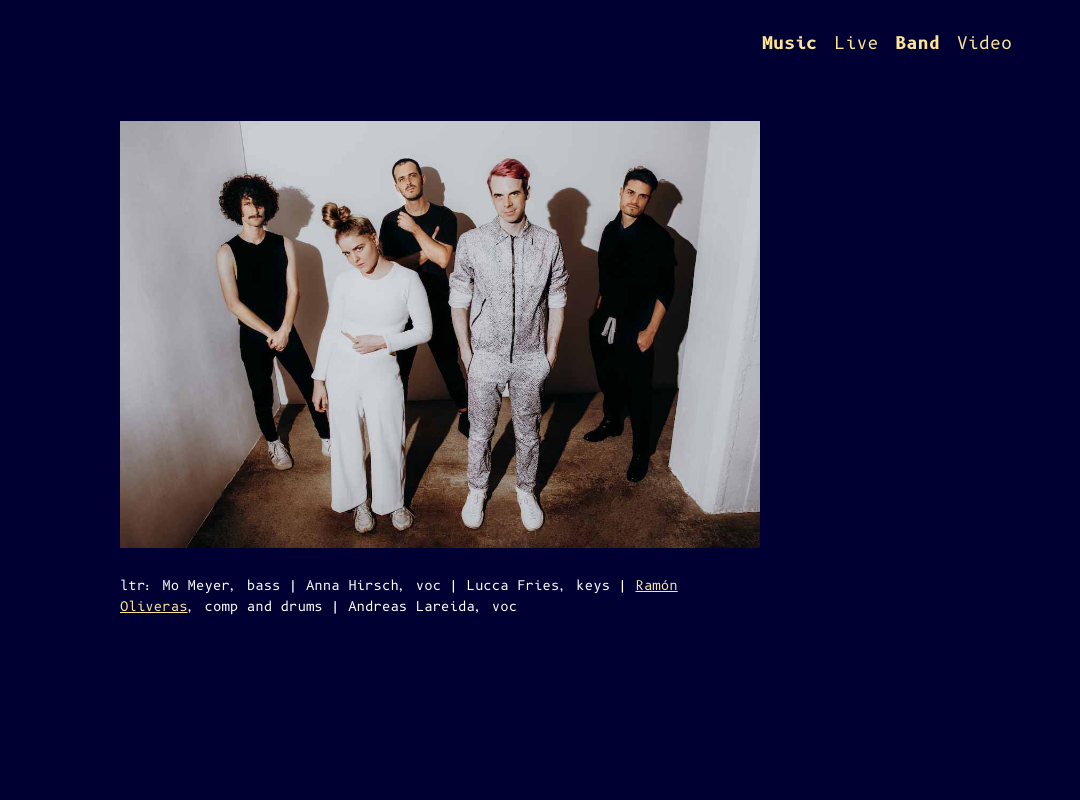
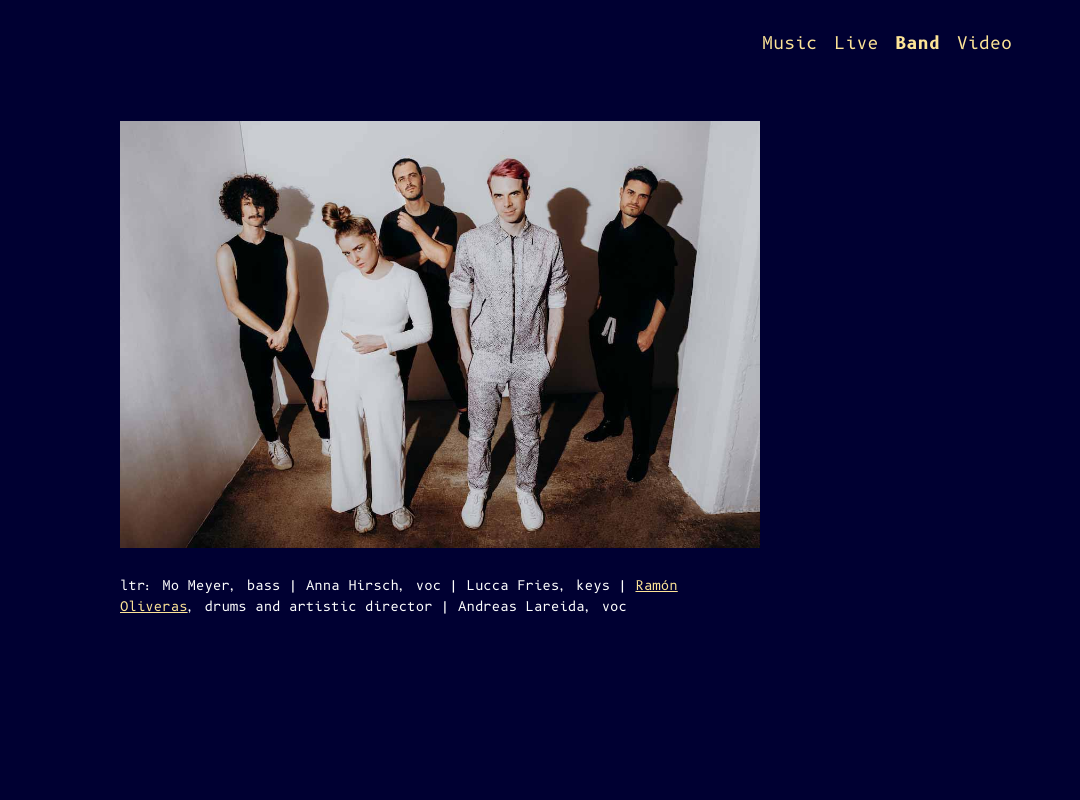
Before and after one commit to ovbm/ikarus, a Gatsby site: page /band in a window 1280 px wide. Shown: the top 800 px of the page, 200-1280 px from the left. Built offline with nearby package versions, Linux system fonts and the light colour scheme; Gatsby itself is replaced by a stand-in of ours.

Commit message:
bug fixes

```diff
--- a/package.json
+++ b/package.json
@@ -2,7 +2,7 @@
  "name": "ikarus.band",
  "private": true,
  "description": "frontent of ikarus.band",
- "version": "1.1.0",
+ "version": "1.1.1",
  "author": "Olivier Baumann <olivier@iovi.io>",
  "dependencies": {
   "gatsby": "^3.4.0",
--- a/src/components/header.js
+++ b/src/components/header.js
@@ -20,7 +20,7 @@ const Header = ({ burgerClick }) => (
         </Link>
       </SocialLinks>
       <Navigation>
-        <Link to="/">Music</Link>
+        <Link to="/" partiallyActive={false}>Music</Link>
         <Link to="/live">Live</Link>
         <Link to="/band">Band</Link>
         <Link to="/video">Video</Link>
--- a/src/components/link.js
+++ b/src/components/link.js
@@ -44,7 +44,7 @@ export default function link({
   mobilemenu,
   href,
   style,
-  partiallyActive,
+  partiallyActive = true,
 }) {
   return href ? (
     <StyledOutwardLink
@@ -59,7 +59,7 @@ export default function link({
     </StyledOutwardLink>
   ) : (
     <StyledLink
-      partiallyActive
+      partiallyActive={partiallyActive}
       activeStyle={{
         fontWeight: 900,
       }}
--- a/src/components/mobilenav.js
+++ b/src/components/mobilenav.js
@@ -10,7 +10,7 @@ const MobileNav = ({ mobileNavExpanded }) => (
         <List>
           <Item>
             <StyledLink>
-              <Link mobilemenu="true" to="/">
+              <Link mobilemenu="true" to="/" partiallyActive={false}>
                 Music
               </Link>
             </StyledLink>
--- a/src/pages/band.js
+++ b/src/pages/band.js
@@ -21,7 +21,7 @@ const Band = () => (
           <a href="http://www.ramonoliveras.com" rel="noreferrer" target="_blank">
             Ramón Oliveras
           </a>
-          , comp and drums | Andreas Lareida, voc
+          , drums and artistic director | Andreas Lareida, voc
         </Description>
       </Row>
     </Content>
--- a/src/pages/live.js
+++ b/src/pages/live.js
@@ -79,7 +79,6 @@ const Live = () => {
                     <br />
                     <City>{concert.venue.city}</City>
                     <br />
-
                     <VenueLink>
                       <Link href={concert.description} outward>
                         {concert.venue.name}
```
